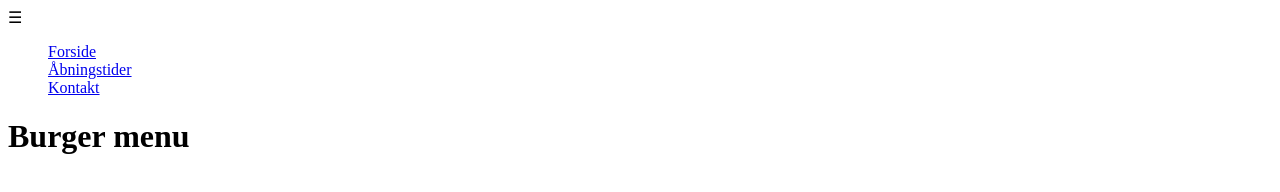
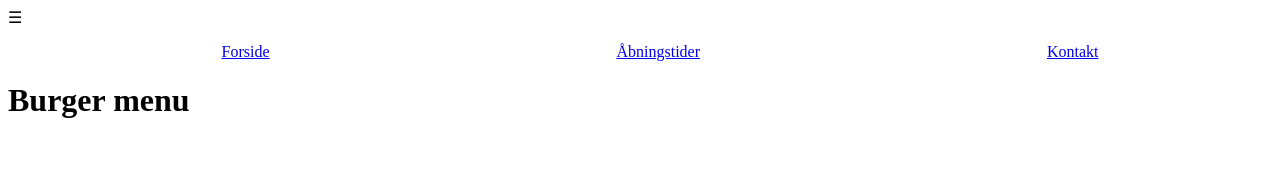
Before and after one commit to jona71e2/gruppe_9_fredags_test, a plain HTML site: page burger.html in a window 1280 px wide. Drawn offline with Linux system fonts and the light colour scheme.

Commit message:
media quary

```diff
--- a/script.js
+++ b/script.js
@@ -4,5 +4,5 @@ window.addEventListener("load", startVises);
 // Hvad skal i skrive for at skjule den div?
 
 function startVises() {
-    document.querySelector("#menu").classList.remove("hidden");
+
 }
--- a/style.css
+++ b/style.css
@@ -27,6 +27,17 @@ p {
     list-style-type: none;
     transition: transform.3s;
     transform-origin: top left;
+}
+
+@media only screen and (min-width: 600px) {
+    #menu {
+        opacity: 1;
+        list-style-type: none;
+        transition: transform.3s;
+        transform-origin: top left;
+        display: flex;
+        justify-content: space-around;
+    }
 }
 
 
```
